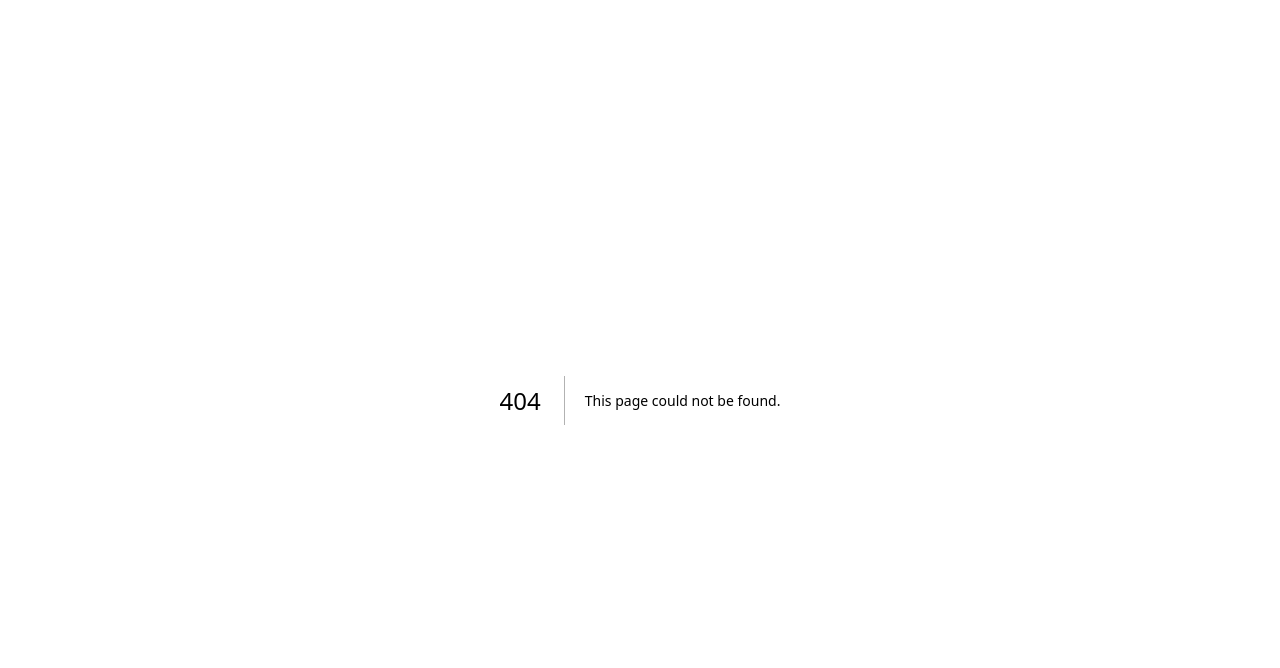
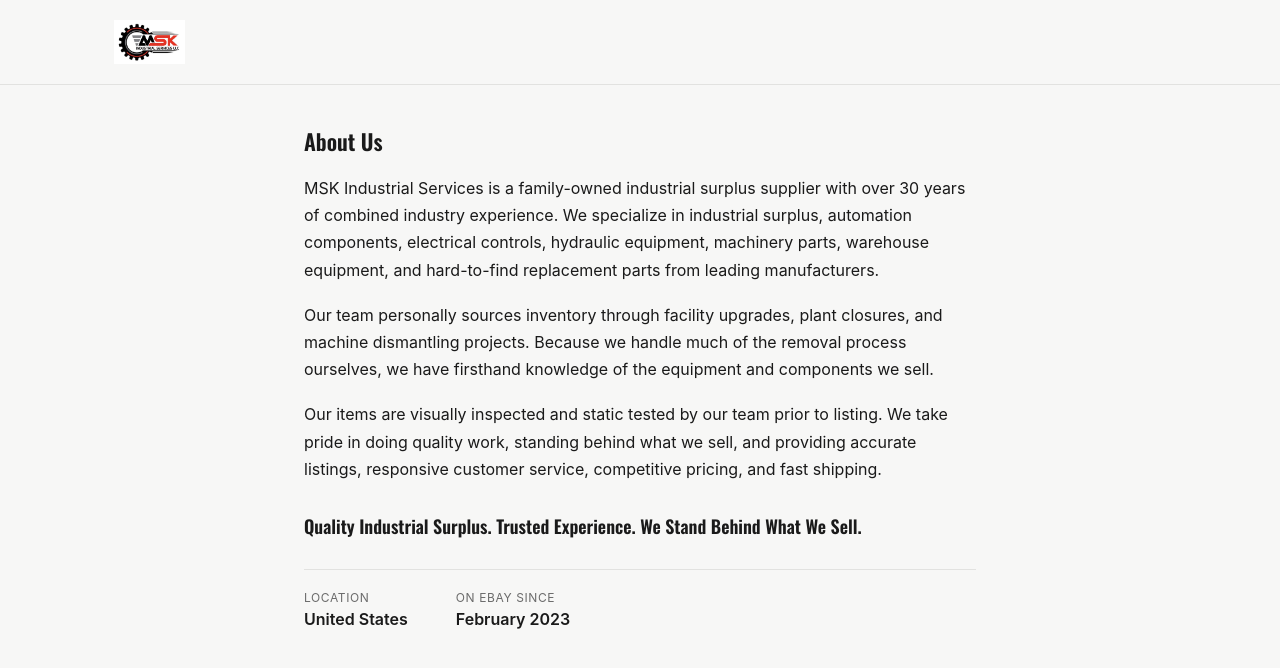
Before and after one commit to pm1442/Laverns-Ebay-Catalog, a Next.js app: page /about in a window 1280 px wide. Before the commit this address had no page. Shown: the top 668 px of the page. Built offline with nearby package versions, Linux system fonts and the light colour scheme.

Commit message:
Add files via upload

```diff
--- /dev/null
+++ b/pages/about.js
@@ -0,0 +1,59 @@
+import Head from "next/head";
+import Header from "../components/Header";
+
+export default function About() {
+  return (
+    <>
+      <Head>
+        <title>About Us | MSK Industrial Services LLC</title>
+        <meta
+          name="description"
+          content="MSK Industrial Services is a family-owned industrial surplus supplier with over 30 years of combined industry experience."
+        />
+      </Head>
+
+      <Header />
+
+      <main className="container about-page">
+        <h1 className="section-label" style={{ marginTop: 32 }}>About Us</h1>
+
+        <p>
+          MSK Industrial Services is a family-owned industrial surplus supplier with
+          over 30 years of combined industry experience. We specialize in industrial
+          surplus, automation components, electrical controls, hydraulic equipment,
+          machinery parts, warehouse equipment, and hard-to-find replacement parts
+          from leading manufacturers.
+        </p>
+
+        <p>
+          Our team personally sources inventory through facility upgrades, plant
+          closures, and machine dismantling projects. Because we handle much of the
+          removal process ourselves, we have firsthand knowledge of the equipment
+          and components we sell.
+        </p>
+
+        <p>
+          Our items are visually inspected and static tested by our team prior to
+          listing. We take pride in doing quality work, standing behind what we
+          sell, and providing accurate listings, responsive customer service,
+          competitive pricing, and fast shipping.
+        </p>
+
+        <p className="about-tagline">
+          Quality Industrial Surplus. Trusted Experience. We Stand Behind What We Sell.
+        </p>
+
+        <dl className="about-meta">
+          <div>
+            <dt>Location</dt>
+            <dd>United States</dd>
+          </div>
+          <div>
+            <dt>On eBay since</dt>
+            <dd>February 2023</dd>
+          </div>
+        </dl>
+      </main>
+    </>
+  );
+}
--- a/styles/globals.css
+++ b/styles/globals.css
@@ -436,3 +436,155 @@
   margin: 32px 0 18px;
   padding-top: 8px;
 }
+
+/* ---------- Toggling hero banner (logo <-> text, every 3s) ---------- */
+.hero-banner {
+  position: relative;
+  height: 300px;
+  overflow: hidden;
+  background: var(--color-text);
+}
+
+.hero-slide {
+  position: absolute;
+  inset: 0;
+  display: flex;
+  align-items: center;
+  justify-content: center;
+  opacity: 0;
+  transition: opacity 0.6s ease;
+  pointer-events: none;
+}
+
+.hero-slide.is-visible {
+  opacity: 1;
+  pointer-events: auto;
+}
+
+.hero-slide-logo {
+  background: var(--color-surface);
+}
+
+.hero-slide-logo img {
+  height: 200px;
+  width: auto;
+}
+
+.hero-slide-text {
+  background: var(--color-text);
+}
+
+.hero-text-inner {
+  max-width: 620px;
+  padding: 0 32px;
+}
+
+.hero-text-inner p {
+  color: #ffffff;
+  font-size: 26px;
+  font-weight: 500;
+  line-height: 1.35;
+  margin: 0 0 24px;
+}
+
+.learn-more-btn {
+  display: inline-block;
+  padding: 12px 26px;
+  background: #ffffff;
+  color: var(--color-text);
+  border-radius: 999px;
+  text-decoration: none;
+  font-weight: 600;
+  font-size: 14px;
+}
+
+.learn-more-btn:hover {
+  background: var(--color-accent);
+  color: #fff;
+}
+
+.hero-dots {
+  position: absolute;
+  bottom: 16px;
+  left: 50%;
+  transform: translateX(-50%);
+  display: flex;
+  gap: 8px;
+  z-index: 2;
+}
+
+.hero-dots span {
+  width: 7px;
+  height: 7px;
+  border-radius: 50%;
+  background: rgba(150, 150, 150, 0.4);
+}
+
+.hero-dots span.is-active {
+  background: var(--color-accent);
+}
+
+/* ---------- Seller bar search + inline eBay link ---------- */
+.seller-search {
+  min-width: 260px;
+  padding: 11px 18px;
+  border: 1px solid var(--color-border);
+  border-radius: 999px;
+  font-size: 14px;
+  background: var(--color-bg);
+}
+
+.ebay-inline-link {
+  display: inline-block;
+  margin-top: 2px;
+  font-size: 13px;
+  color: var(--color-accent);
+  text-decoration: none;
+  font-weight: 600;
+}
+
+.ebay-inline-link:hover {
+  text-decoration: underline;
+}
+
+/* ---------- About page ---------- */
+.about-page {
+  max-width: 720px;
+  padding-bottom: 80px;
+}
+
+.about-page p {
+  line-height: 1.7;
+  color: var(--color-text);
+  margin: 0 0 18px;
+}
+
+.about-tagline {
+  font-family: var(--font-display);
+  font-weight: 600;
+  font-size: 18px;
+  color: var(--color-text);
+  margin: 28px 0 !important;
+}
+
+.about-meta {
+  display: flex;
+  gap: 48px;
+  margin: 24px 0 0;
+  padding-top: 20px;
+  border-top: 1px solid var(--color-border);
+}
+
+.about-meta dt {
+  font-size: 12px;
+  text-transform: uppercase;
+  letter-spacing: 0.05em;
+  color: var(--color-text-muted);
+  margin-bottom: 4px;
+}
+
+.about-meta dd {
+  margin: 0;
+  font-weight: 600;
+  color: var(--color-text);
+}
```
Also changed, not shown: components/HeroBanner.js (added, +36 -0 lines), pages/index.js (+18 -26 lines).
